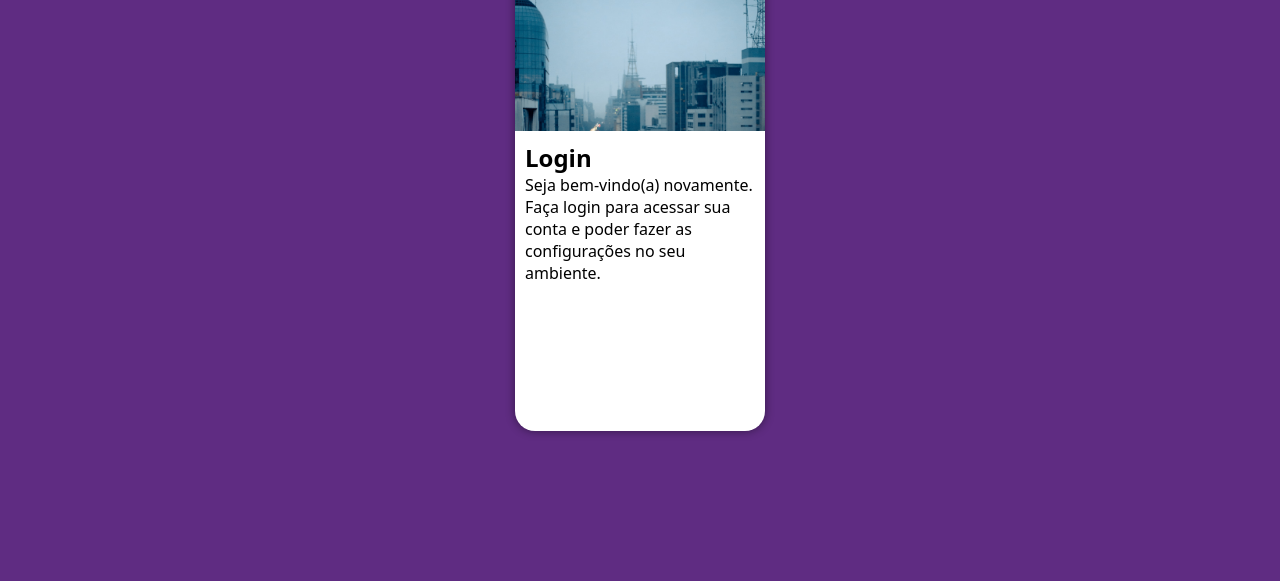
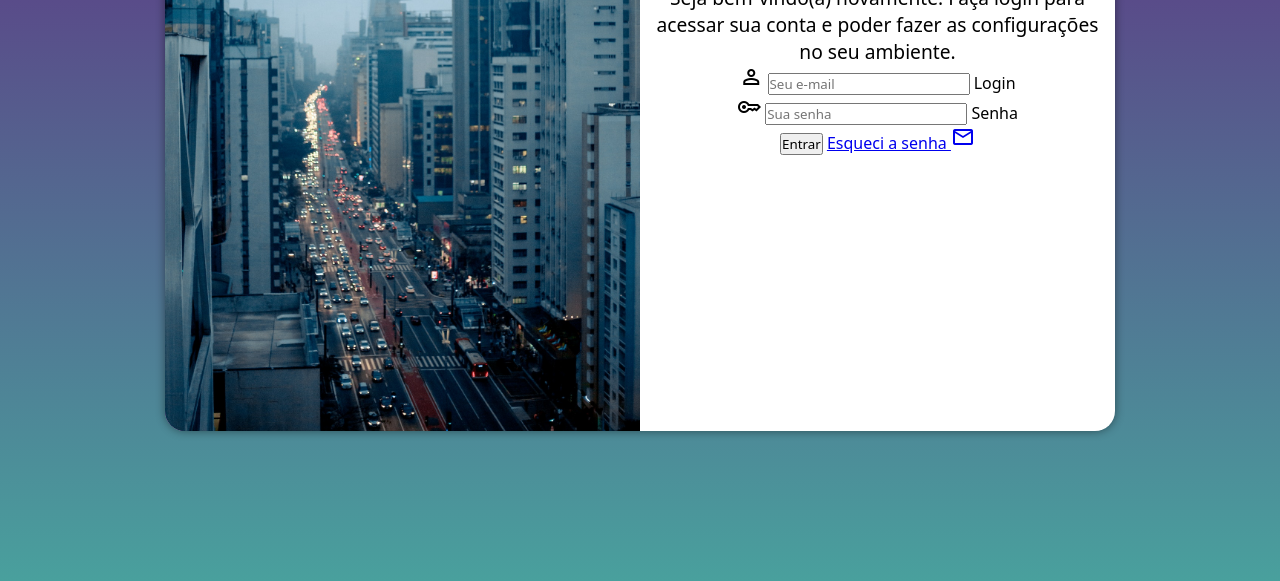
Before and after one commit to portella0803/tela_de_login_responsiva, a plain HTML site: page index.html in a window 1280 px wide. Shown: the part 219-800 px from the top of the page. Drawn offline with nearby package versions, Linux system fonts and the light colour scheme.

Commit message:
formulario

```diff
--- /dev/null
+++ b/estilos/media-queries.css
@@ -0,0 +1,51 @@
+@charset "UTF-8";
+
+@media screen and (min-width: 768px) and (max-width: 992px) {
+    body{
+        background-image: linear-gradient(to top, #49a09d,#5f2c82);
+    }
+
+    #login{
+        width: 90vw;
+    }
+
+    #imagem{
+        float: right;
+        width: 30%;
+        height: 100%;
+    }
+
+    #formulario{
+        float: left;
+        width: 70%;
+    }
+}
+
+@media screen and (min-width: 992px) {
+    body{
+        background-image: linear-gradient(to top, #49a09d,#5f2c82);
+    }
+
+    #login{
+        width: 950px;
+    }
+
+    #imagem{
+        float: left;
+        width: 50%;
+        height: 100%;
+    }
+
+    #formulario{
+        float: right;
+        width: 50%;
+    }
+
+    #formulario > h1{
+        font-size: 2em;
+    }
+
+    #formulario > p{
+        font-size: 1.2em;
+    }
+}
--- a/estilos/style.css
+++ b/estilos/style.css
@@ -41,6 +41,8 @@ main{
     border-radius: 20px;
     overflow: hidden;
     box-shadow: 0px 0px 10px rgba(0, 0, 0, 0.450);
+    transition: width .3s, height .3s;
+    transition-timing-function: ease;
 }
 
 #imagem{
@@ -48,9 +50,19 @@ main{
     background-size: cover;
     height: 200px;
     display: block;
+    background-position: bottom left;
 }
 
 #formulario{
     display: block;
     padding: 10px;
 }
+
+#formulario{
+    text-align: center;
+    margin-bottom: 10px;
+}
+
+#formulario > p{
+    font-size: 0.8em;
+}
--- a/index.html
+++ b/index.html
@@ -5,7 +5,9 @@
     <meta http-equiv="X-UA-Compatible" content="IE=edge">
     <meta name="viewport" content="width=device-width, initial-scale=1.0">
     <title>Tela de Login Responsiva</title>
+    <link rel="stylesheet" href="https://fonts.googleapis.com/css2?family=Material+Symbols+Outlined:opsz,wght,FILL,GRAD@20..48,100..700,0..1,-50..200" />
     <link rel="stylesheet" href="estilos/style.css">
+    <link rel="stylesheet" href="estilos/media-queries.css">
 </head>
 <body>
     <main>
@@ -16,7 +18,20 @@
                 <h1>Login</h1>
                 <p>Seja bem-vindo(a) novamente. Faça login para acessar sua conta e poder fazer as configurações no seu ambiente.</p>
                 <form action="login.php" method="post">
-
+                    <div class="campo" autocomplete="on">
+                        <span class="material-symbols-outlined">person</span>
+                        <input type="email" name="login" id="ilogin" placeholder="Seu e-mail" autocomplete="email" required maxlength="30">
+                        <label for="ilogin">Login</label>
+                    </div>
+                    <div class="campo">
+                        <span class="material-symbols-outlined">key</span>
+                        <input type="password" name="senha" id="isenha" placeholder="Sua senha" autocomplete="current-password" required maxlength="20" minlength="8">
+                        <label for="isenha">Senha</label>
+                    </div>
+                    <input type="submit" value="Entrar">
+                    <a href="esqueci.html">
+                        Esqueci a senha <span class="material-symbols-outlined">mail</span>
+                    </a>
                 </form>
             </div>
         </section>
```
